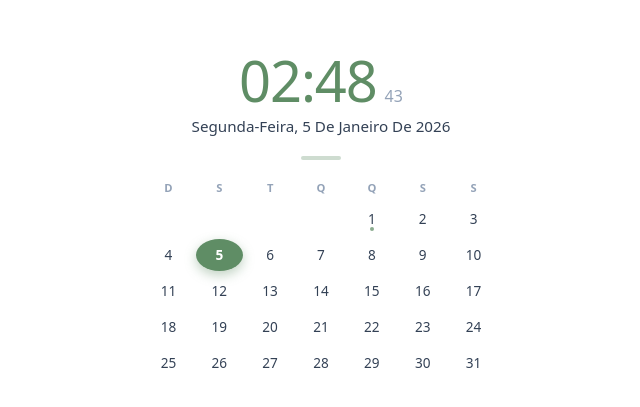
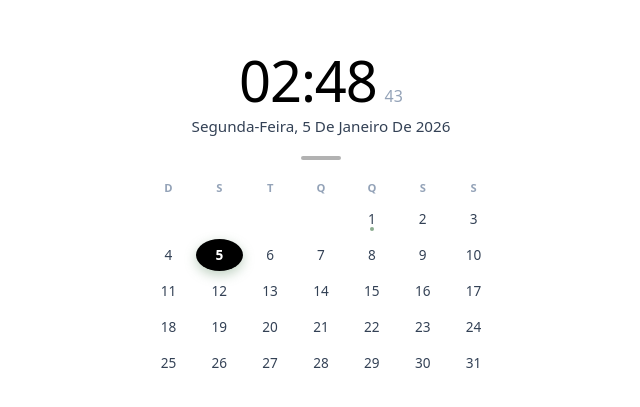
Before and after one commit to marcobertuol/calendar-v2, a plain HTML site: page index.html in a window 1280 px wide. Shown: the part 185-592 px from the top of the page, without its empty margins (319-959 px from the left). Drawn offline with Linux system fonts and the light colour scheme.

Commit message:
Update index.html

```diff
--- a/index.html
+++ b/index.html
@@ -10,7 +10,7 @@
     :root {
       --bg: #ffffff;
       --bg-soft: #f8fafc; /* Um cinza muito sutil para contraste */
-      --accent: #5F8D65;  /* O Verde Pastel Escuro solicitado */
+      --accent: #000000;  /* O Verde Pastel Escuro solicitado */
       --accent-soft: #8bac8f; /* Variação mais clara */
       --text-main: #334155;   /* Cinza escuro para texto */
       --text-muted: #94a3b8;  /* Cinza claro para detalhes */
```
